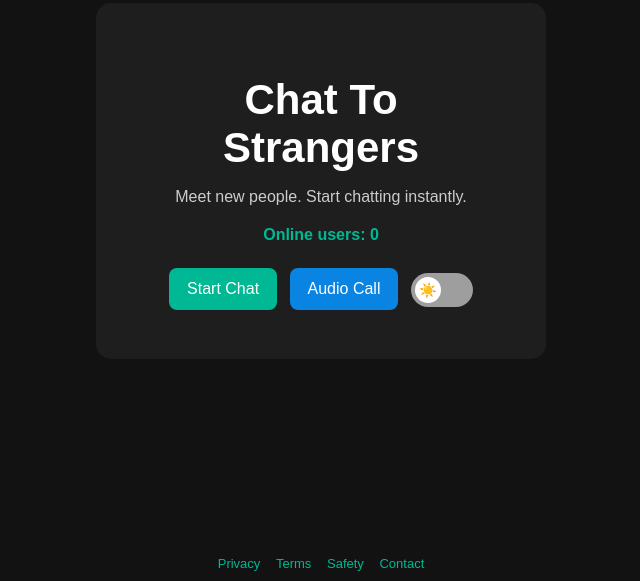
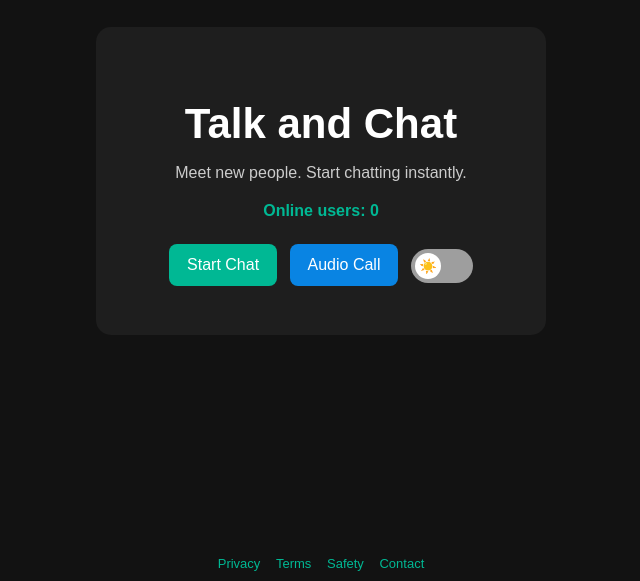
Before and after one commit to Uday-C-2007/C2S, a website: page index.html in a window 1280 px wide. Shown: the part 219-800 px from the top of the page, without its empty margins (319-959 px from the left). Drawn offline with nearby package versions, Linux system fonts and the light colour scheme; no server answers.

Commit message:
Rename website to Talk and Chat

```diff
--- a/index.html
+++ b/index.html
@@ -30,7 +30,7 @@
 <body>
 
 <div class="home" id="home">
-    <h1>Chat To Strangers</h1>
+    <h1>Talk and Chat</h1>
     <p>Meet new people. Start chatting instantly.</p>
     <p id="onlineCount">Online users: 0</p>
 
@@ -45,7 +45,7 @@
 
 <div class="chat-container" id="chatContainer">
     <div class="chat-header">
-        <h2>Chat To Strangers</h2>
+        <h2>Talk and Chat</h2>
 
         <div class="chat-actions">
             <label class="theme-switch">
```
Also changed, not shown: audio.html (+1 -1 lines).
